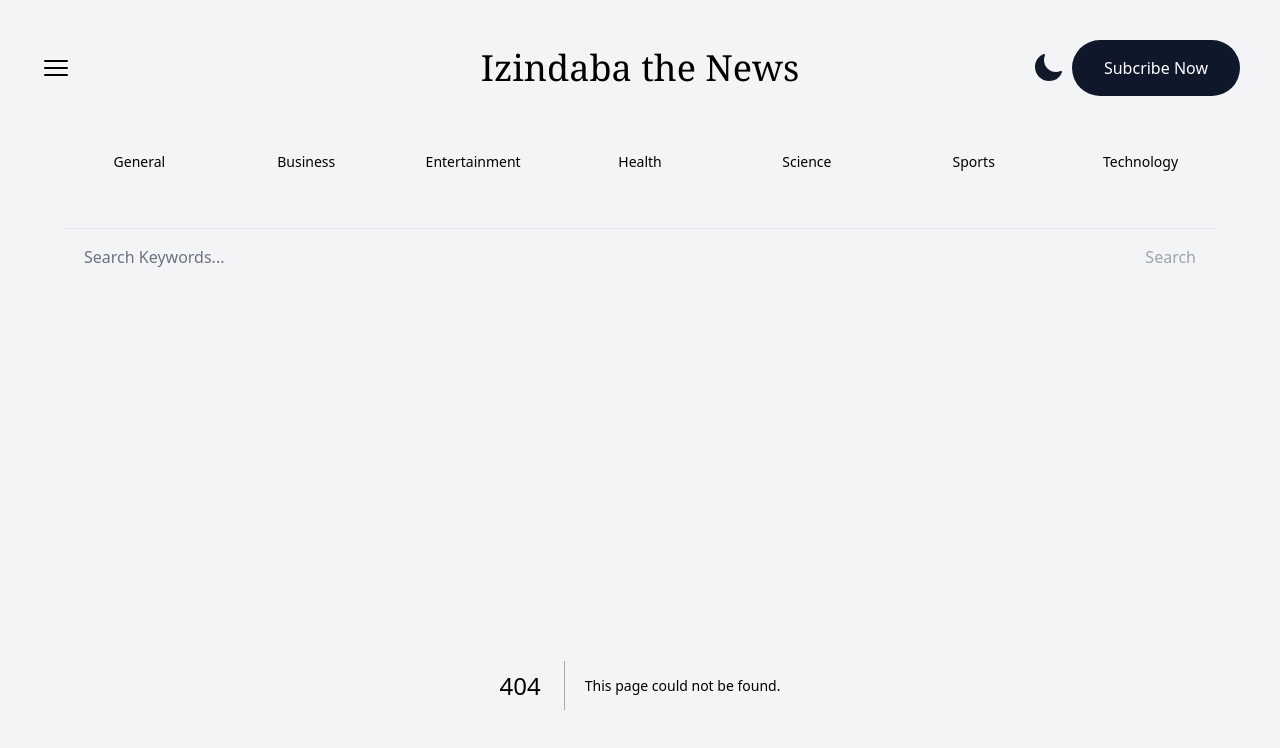
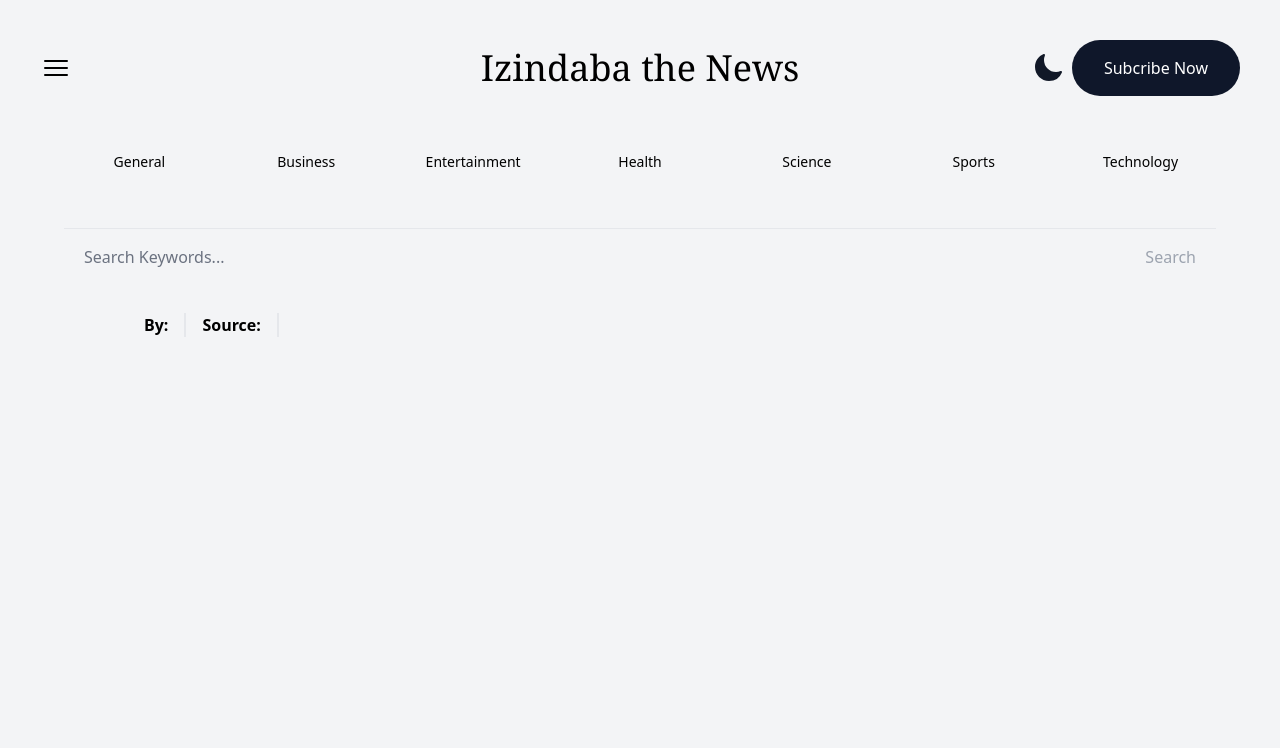
Before and after one commit to Ntshangase/izindaba-the-news, a Next.js app: page /article in a window 1280 px wide. Before the commit this address had no page. Shown: the top 748 px of the page. Built offline with nearby package versions, Linux system fonts and the light colour scheme.

Commit message:
feat: ReadMore Page

```diff
--- a/app/Article.tsx
+++ b/app/Article.tsx
@@ -1,4 +1,5 @@
 import React from 'react'
+import ReadMoreButton from './ReadMoreButton';
 
 type Props = {
     article: Article;
@@ -32,6 +33,7 @@
             </div>
 
             {/**Read more button */}
+            <ReadMoreButton article={article} />
         </div>
     </article>
   )
--- /dev/null
+++ b/app/ReadMoreButton.tsx
@@ -0,0 +1,30 @@
+'use client';
+
+import { useRouter } from 'next/navigation';
+import React from 'react'
+
+type Props = {
+    article: Article;
+};
+
+function ReadMoreButton({article}: Props) {
+    const router = useRouter();
+
+    const handleClick = () => {
+        const queryString = Object.entries(article).map(([key, value]) => `${key}=${value}`).join('&');
+        const url = `/article?${queryString}`;
+        console.log(url);
+        router.push(url);
+    };
+
+  return (
+    <button
+    onClick={handleClick}
+    className="bg-orange-400 hover:bg-orange-500 rounded-b-lg dark:text-gray-900"
+    >
+    Read More
+    </button>
+  )
+}
+
+export default ReadMoreButton
--- /dev/null
+++ b/app/article/page.tsx
@@ -0,0 +1,50 @@
+import React from 'react';
+import { notFound } from 'next/navigation';
+
+type Props = {
+    searchParams?: Article;
+};
+
+function ArticlePage( {searchParams}: Props) {
+
+    if (
+        (searchParams && Object.keys(searchParams).length === 0) ||
+        !searchParams
+    ) {
+        notFound();
+    }
+
+    const article: Article = searchParams;
+
+  return (
+    <article>
+        <section className='flex flex-col lg:flex-row pb-24 px-0 lg:px-10'>
+            {article.image && (
+                <img
+                    className='h-50 max-w-md mx-auto md:max-w-lg lg:max-w-xlxl
+                    object-cover rounded-t-lg shadow-md'
+                    src={article.image}
+                    alt={article.title}
+                />
+            )}
+
+            <div className='px-10'>
+                <h1 className='headerTitle px-0 no-underline pb-2'>
+                    {article.title}
+                </h1>
+
+                <div className='flex divide-x-2 space-x-4'>
+                    <h2 className='font-bold'>By: {article.author} </h2>
+                    <h2 className='font-bold pl-4'>Source: {article.source}</h2>
+                    <p className='pl-4'>{article.published_at}</p>
+                </div>
+
+                <p className='pt-4'>{article.description}</p>
+            </div>
+
+        </section>
+    </article>
+  )
+}
+
+export default ArticlePage;
--- a/styles/globals.css
+++ b/styles/globals.css
@@ -6,4 +6,9 @@
     .navLink {
         @apply hover:underline decoration-orange-400 text-center decoration-2 active:underline underline-offset-8 rounded-full p-4 cursor-pointer hover:font-bold capitalize hover:scale-110 transition-transform duration-200 ease-out;
     }
+
+    .headerTitle {
+        @apply text-4xl font-serif capitalize px-10 pt-5 underline
+        decoration-orange-400 decoration-2 underline-offset-4 decoration-double;
+    }
 }
```
Also changed, not shown: Build-Diary.txt.
